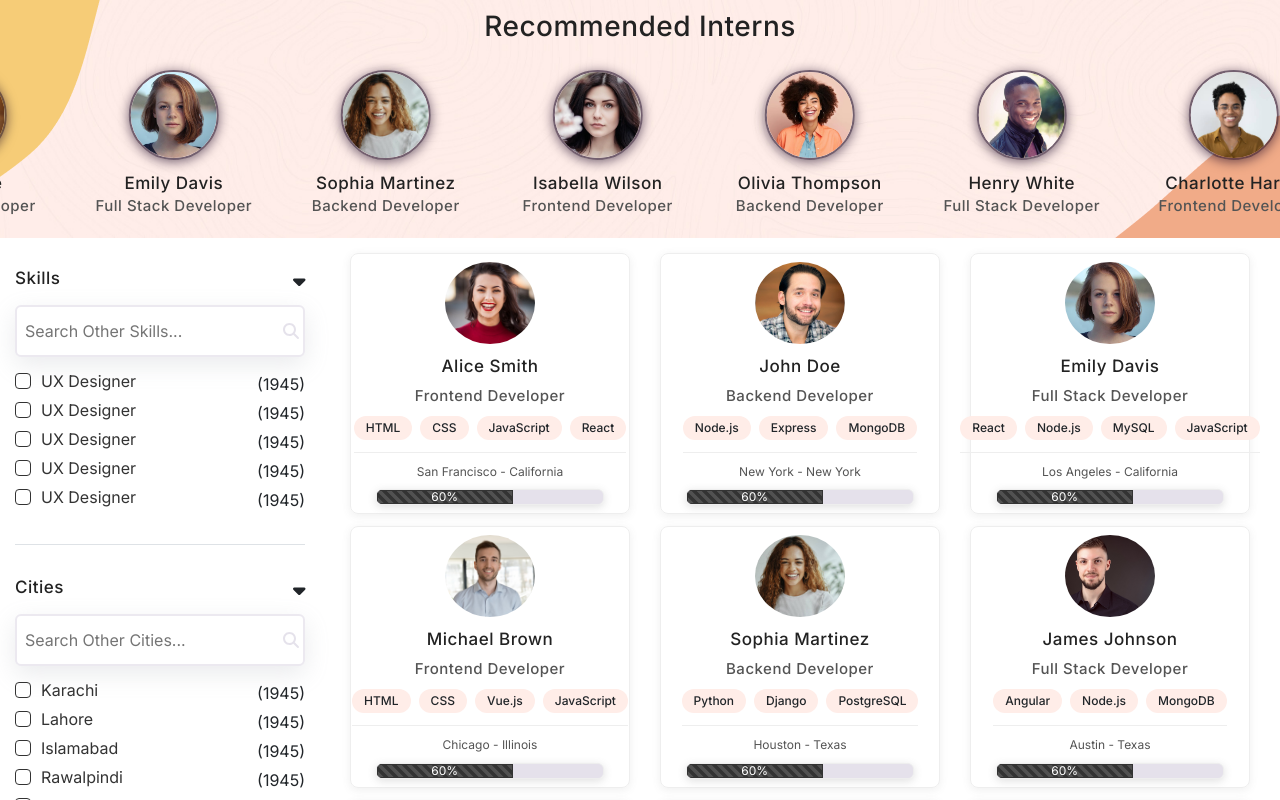
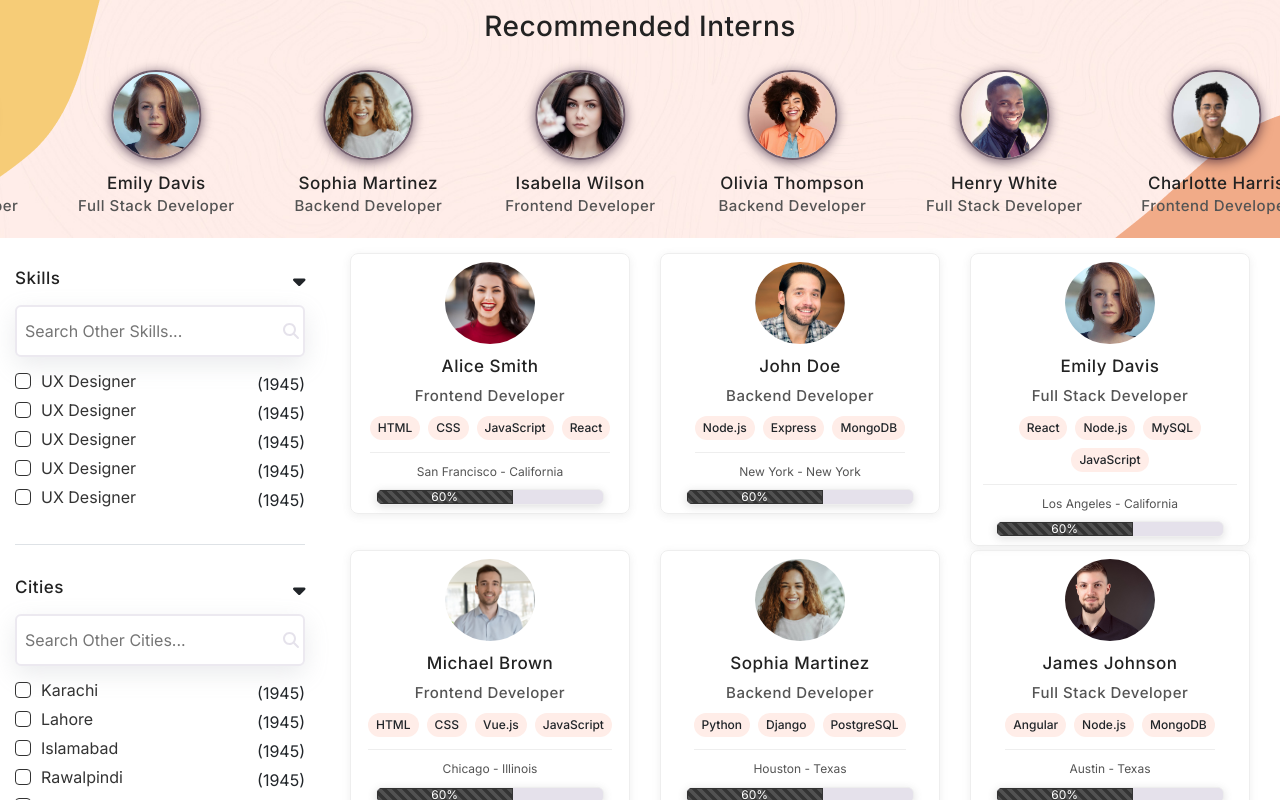
Before and after one commit to DeveloperKhurram/reactInterns, a React (Vite) app: page / in a window 1280 px wide. Shown: the top 800 px of the page. Built offline with nearby package versions, Linux system fonts and the light colour scheme.

Commit message:
skills point adjustment

```diff
--- a/src/components/header.css
+++ b/src/components/header.css
@@ -33,7 +33,7 @@
     }
   }
 
-  .card-marquee .card-image{
+  .card-marquee .card-image {
     width: 7rem;
     height: 7rem;
   }
@@ -73,8 +73,22 @@
 .marquee {
   display: flex;
   width: auto;
-  animation: marquee 5s linear infinite;
-  -webkit-animation: marquee 5s linear infinite;
+  animation: marquee 25s linear infinite;
+  -webkit-animation: marquee 25s linear infinite;
+}
+
+@media (width <=768) {
+  .marquee {
+    animation: marquee 15s linear infinite;
+    -webkit-animation: marquee 15s linear infinite;
+  }
+}
+
+@media (width <426) {
+  .marquee {
+    animation: marquee 2s linear infinite;
+    -webkit-animation: marquee 2s linear infinite;
+  }
 }
 
 .marquee-item {
--- a/src/elements/Card.jsx
+++ b/src/elements/Card.jsx
@@ -10,7 +10,7 @@ const Card = ({ name, image, location, skills, position }) => {
         <div className="card-picture">
           <img src={image} alt={name} />
         </div>
-        <div className="card-text h-100 w-100">
+        <div className="card-text ">
           <div className="borderBottom">
             <h3 className="">{name}</h3>
             <h4 className="">{position}</h4>
--- a/src/elements/card.css
+++ b/src/elements/card.css
@@ -1,7 +1,7 @@
 .card-list {
   display: flex;
   flex-wrap: wrap;
-  gap: 1.2rem 0;
+  gap: 0.4rem 0;
 }
 
 .card-item {
@@ -81,7 +81,7 @@ h4 {
   font-family: var(--title-font-family);
   font-weight: 500;
   display: inline-block;
-  padding: 0.4rem 1.2rem;
+  padding: 0.4rem 0.8rem;
   font-style: normal;
   font-size: 1.2rem;
   line-height: 1.6rem;
--- a/src/index.css
+++ b/src/index.css
@@ -66,6 +66,8 @@ p {
 ul {
   list-style: none;
   display: flex;
+  flex-wrap: wrap;
+  justify-content: center;
   gap: 0.8rem;
 }
 
```
